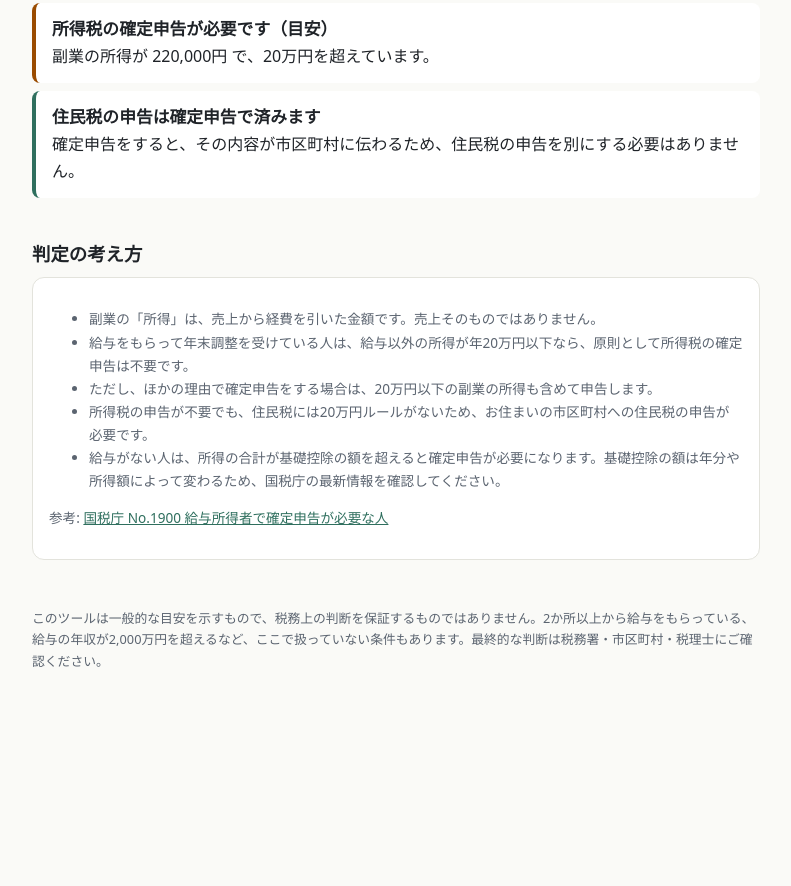
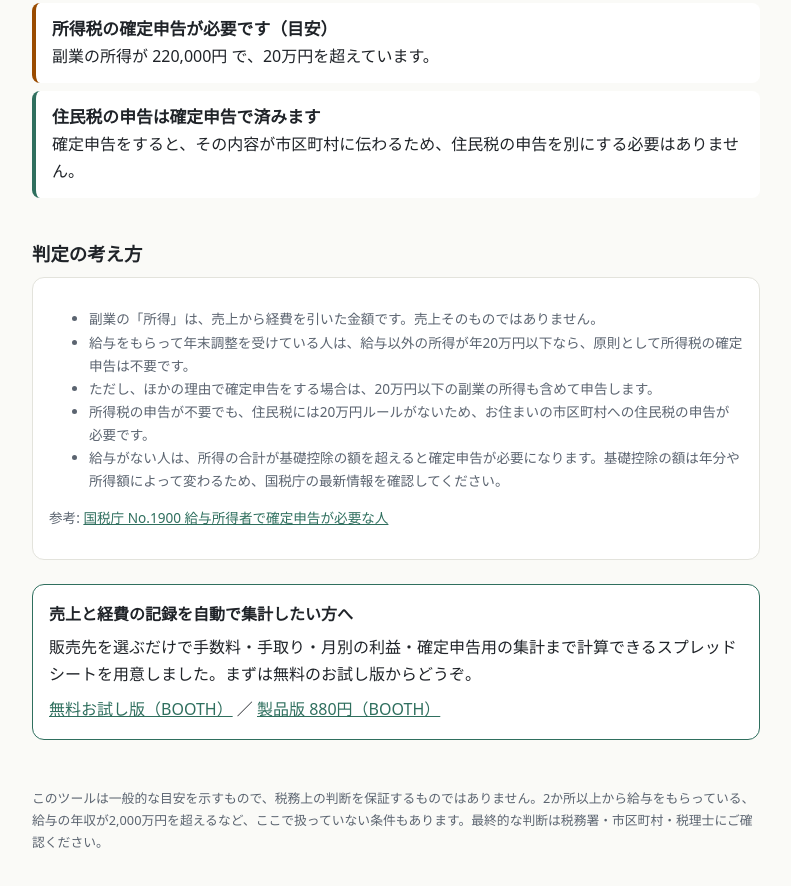
Before and after one commit to flowercircle0304/free, a plain HTML site: page shinkoku/index.html in a window 1280 px wide. Shown: the part 523-1409 px from the top of the page, without its empty margins (244-1035 px from the left). Before the commit the page ends 1273 px from the top, so only its background shows below. Drawn offline with Linux system fonts and the light colour scheme.

Commit message:
Link tools to BOOTH sheet listings
Co-Authored-By: Claude Opus 5.5 <noreply@anthropic.com>
Claude-Session: https://claude.ai/code/session_01SE3YvCk3Cw9JHru1SBNv9V

```diff
--- a/shinkoku/index.html
+++ b/shinkoku/index.html
@@ -70,6 +70,12 @@
     <p>参考: <a href="https://www.nta.go.jp/taxes/shiraberu/taxanswer/shotoku/1900.htm">国税庁 No.1900 給与所得者で確定申告が必要な人</a></p>
   </div>
 
+  <div class="card" style="margin-top:24px;border-color:#2f6f5e">
+    <b>売上と経費の記録を自動で集計したい方へ</b>
+    <p style="margin:6px 0 8px">販売先を選ぶだけで手数料・手取り・月別の利益・確定申告用の集計まで計算できるスプレッドシートを用意しました。まずは無料のお試し版からどうぞ。</p>
+    <a href="https://creator-okane.booth.pm/items/9226824">無料お試し版（BOOTH）</a> ／ <a href="https://creator-okane.booth.pm/items/9226811">製品版 880円（BOOTH）</a>
+  </div>
+
   <footer>
     <p>このツールは一般的な目安を示すもので、税務上の判断を保証するものではありません。2か所以上から給与をもらっている、給与の年収が2,000万円を超えるなど、ここで扱っていない条件もあります。最終的な判断は税務署・市区町村・税理士にご確認ください。</p>
   </footer>
```
Also changed, not shown: index.html (+2 -0 lines), tesuryo/index.html (+6 -0 lines).
